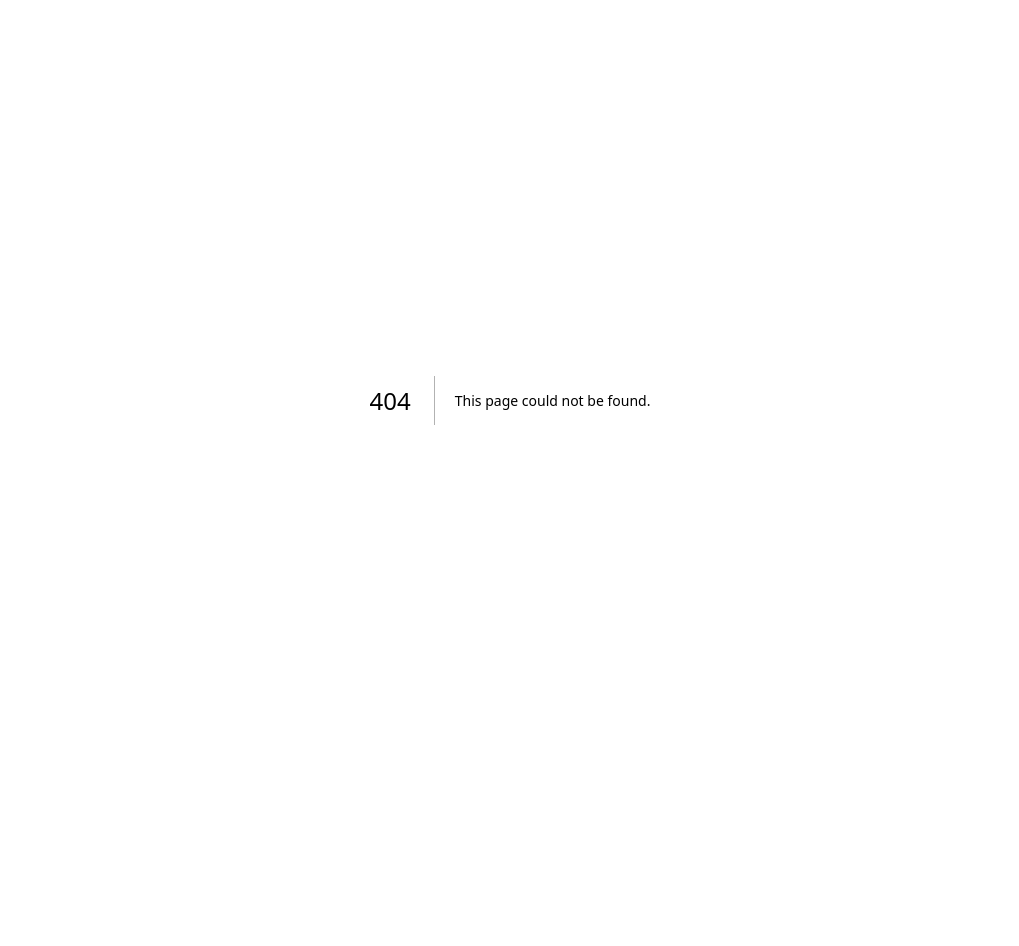
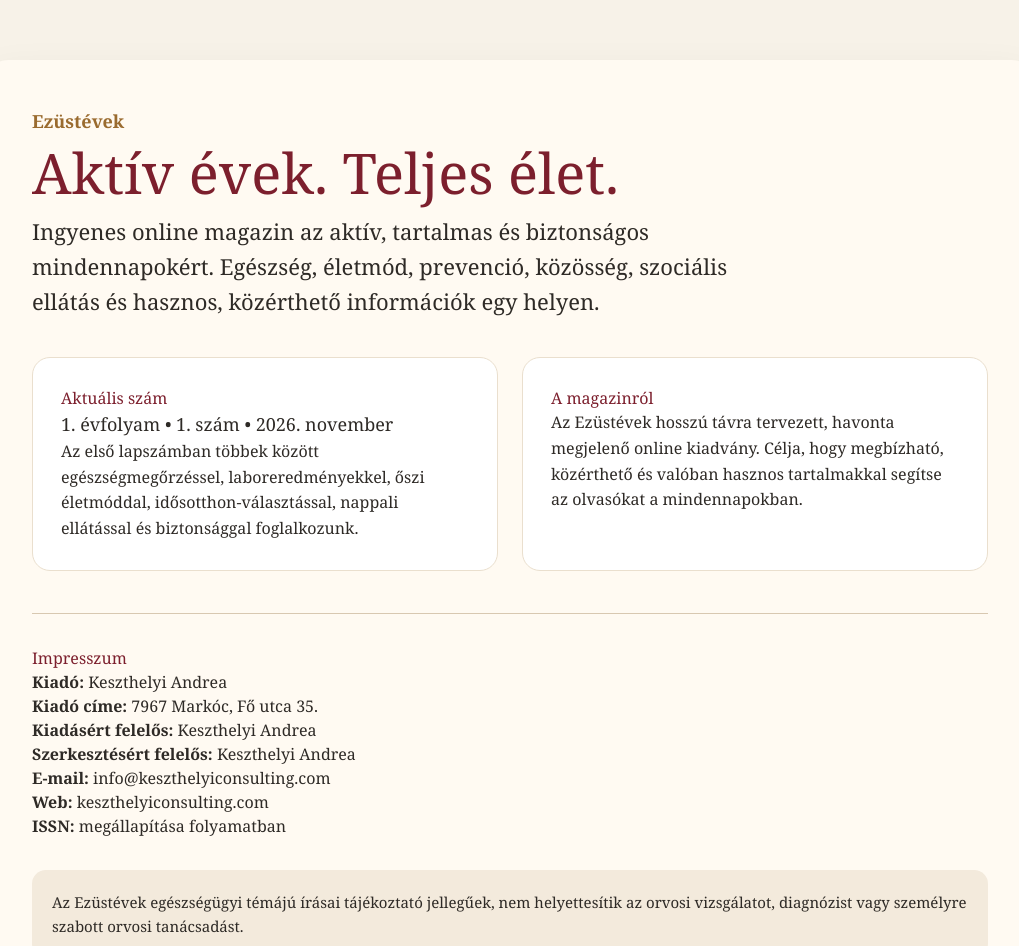
Before and after one commit to keszthelyiconsulting-hue/keszthelyi-penzugy, a Next.js app: page /ezustevek in a window 1280 px wide. Before the commit this address had no page. Shown: the top 946 px of the page, without its empty margins (130-1149 px from the left). Before the commit the page ends 800 px from the top, so only its background shows below. Built offline with nearby package versions, Linux system fonts and the light colour scheme.

Commit message:
Create EzustevekPage component with layout and content

```diff
--- /dev/null
+++ b/app/ezustevek/page.tsx
@@ -0,0 +1,134 @@
+export default function EzustevekPage() {
+  return (
+    <main style={{ background: "#f7f2e8", minHeight: "100vh", color: "#2e2a26" }}>
+      <section
+        style={{
+          maxWidth: "1100px",
+          margin: "0 auto",
+          padding: "60px 24px 80px",
+        }}
+      >
+        <div
+          style={{
+            background: "#fffaf2",
+            borderRadius: "24px",
+            padding: "48px",
+            boxShadow: "0 16px 40px rgba(0,0,0,0.08)",
+          }}
+        >
+          <p
+            style={{
+              color: "#9a6b2f",
+              fontSize: "18px",
+              marginBottom: "8px",
+              fontWeight: 600,
+            }}
+          >
+            Ezüstévek
+          </p>
+
+          <h1
+            style={{
+              fontSize: "56px",
+              lineHeight: 1.05,
+              margin: "0 0 12px",
+              color: "#7c1f2d",
+            }}
+          >
+            Aktív évek. Teljes élet.
+          </h1>
+
+          <p
+            style={{
+              fontSize: "22px",
+              lineHeight: 1.6,
+              maxWidth: "760px",
+              marginBottom: "34px",
+            }}
+          >
+            Ingyenes online magazin az aktív, tartalmas és biztonságos mindennapokért.
+            Egészség, életmód, prevenció, közösség, szociális ellátás és hasznos,
+            közérthető információk egy helyen.
+          </p>
+
+          <div
+            style={{
+              display: "grid",
+              gridTemplateColumns: "repeat(auto-fit, minmax(260px, 1fr))",
+              gap: "24px",
+              marginTop: "38px",
+            }}
+          >
+            <div
+              style={{
+                background: "#ffffff",
+                borderRadius: "18px",
+                padding: "28px",
+                border: "1px solid #eadfce",
+              }}
+            >
+              <h2 style={{ marginTop: 0, color: "#7c1f2d" }}>Aktuális szám</h2>
+              <p style={{ fontSize: "18px", lineHeight: 1.6 }}>
+                1. évfolyam • 1. szám • 2026. november
+              </p>
+              <p style={{ lineHeight: 1.6 }}>
+                Az első lapszámban többek között egészségmegőrzéssel, laboreredményekkel,
+                őszi életmóddal, idősotthon-választással, nappali ellátással és
+                biztonsággal foglalkozunk.
+              </p>
+            </div>
+
+            <div
+              style={{
+                background: "#ffffff",
+                borderRadius: "18px",
+                padding: "28px",
+                border: "1px solid #eadfce",
+              }}
+            >
+              <h2 style={{ marginTop: 0, color: "#7c1f2d" }}>A magazinról</h2>
+              <p style={{ lineHeight: 1.6 }}>
+                Az Ezüstévek hosszú távra tervezett, havonta megjelenő online kiadvány.
+                Célja, hogy megbízható, közérthető és valóban hasznos tartalmakkal
+                segítse az olvasókat a mindennapokban.
+              </p>
+            </div>
+          </div>
+
+          <div
+            style={{
+              marginTop: "42px",
+              paddingTop: "32px",
+              borderTop: "1px solid #d8c8b1",
+            }}
+          >
+            <h2 style={{ color: "#7c1f2d" }}>Impresszum</h2>
+
+            <p><strong>Kiadó:</strong> Keszthelyi Andrea</p>
+            <p><strong>Kiadó címe:</strong> 7967 Markóc, Fő utca 35.</p>
+            <p><strong>Kiadásért felelős:</strong> Keszthelyi Andrea</p>
+            <p><strong>Szerkesztésért felelős:</strong> Keszthelyi Andrea</p>
+            <p><strong>E-mail:</strong> info@keszthelyiconsulting.com</p>
+            <p><strong>Web:</strong> keszthelyiconsulting.com</p>
+            <p><strong>ISSN:</strong> megállapítása folyamatban</p>
+          </div>
+
+          <div
+            style={{
+              marginTop: "32px",
+              padding: "20px",
+              background: "#f3eadc",
+              borderRadius: "14px",
+              fontSize: "15px",
+              lineHeight: 1.6,
+            }}
+          >
+            Az Ezüstévek egészségügyi témájú írásai tájékoztató jellegűek,
+            nem helyettesítik az orvosi vizsgálatot, diagnózist vagy személyre
+            szabott orvosi tanácsadást.
+          </div>
+        </div>
+      </section>
+    </main>
+  );
+}
```
